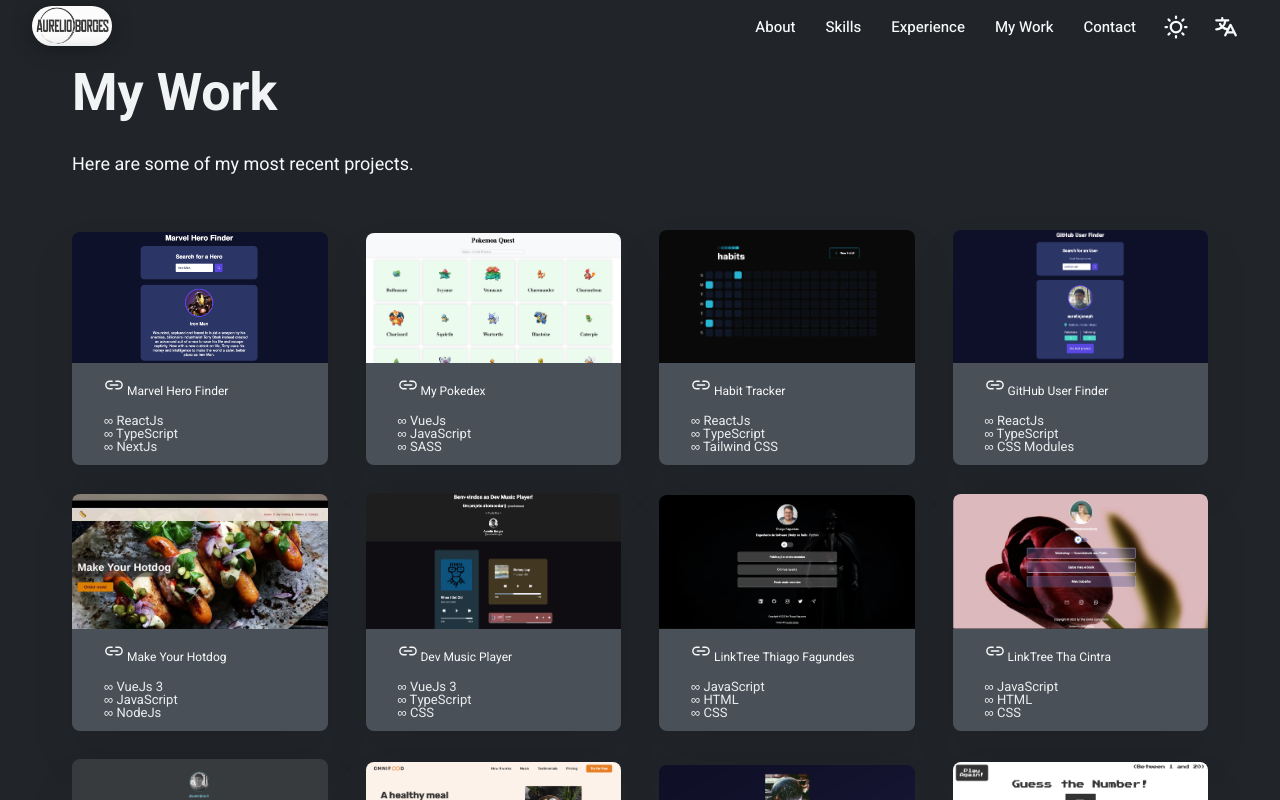
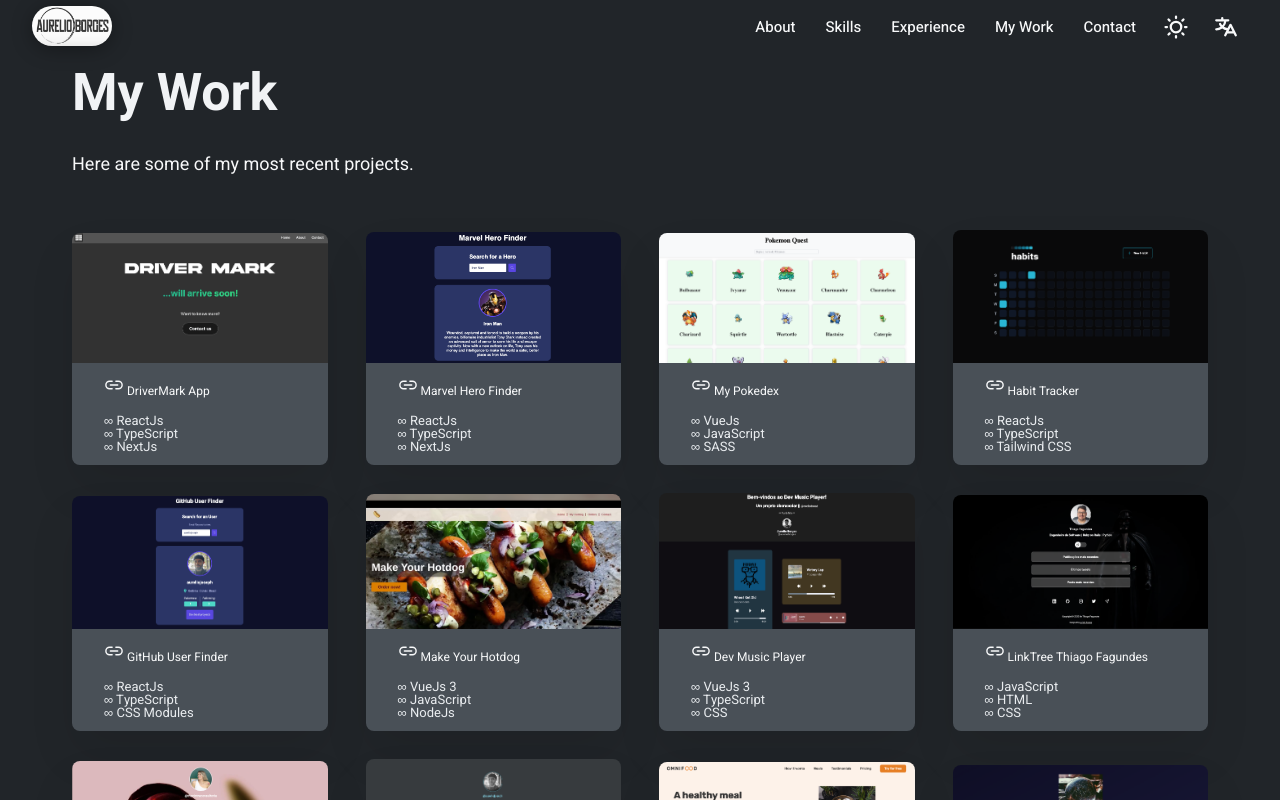
Before and after one commit to aureliojoseph/landing-page-2.0_english, a plain HTML site: page index.html in a window 1280 px wide. Both pictures are taken after a click on the link "My Work". Shown: the part 5851-6651 px from the top of the page. Drawn offline with nearby package versions, Linux system fonts and the light colour scheme; some packages are replaced by stand-ins of ours; a script that the page names is missing.

Commit message:
update: section portfolio

```diff
--- a/index.html
+++ b/index.html
@@ -636,6 +636,29 @@
 					<div class="work">
 						<img
 							class="work-img"
+							src="img/screenshots/driverMark.png"
+							alt="Screenshot of DriverMark Landing Page"
+						>
+						<div class="work-content">
+							<p class="icon-description">
+								<ion-icon class="icon-link" name="link-outline"></ion-icon>
+								<a
+									class="link-icon"
+									rel="noopener"
+									href="https://find-my-hero-six.vercel.app/"
+									target="_blank"
+									>DriverMark App
+								</a>
+							</p>
+							<p class="work-languages">∞ ReactJs</p>
+							<p class="work-languages">∞ TypeScript</p>
+							<p class="work-languages">∞ NextJs</p>
+						</div>
+					</div>
+
+					<div class="work">
+						<img
+							class="work-img"
 							src="img/screenshots/find_my_hero.png"
 							alt="Screenshot of Marvel Hero Finder"
 						>
```
Also changed, not shown: img/screenshots/driverMark.png (added).
